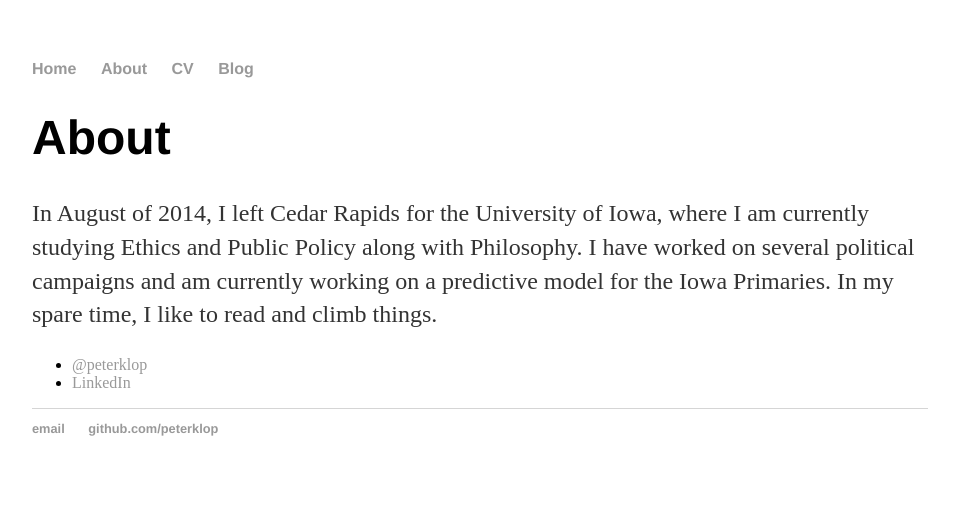
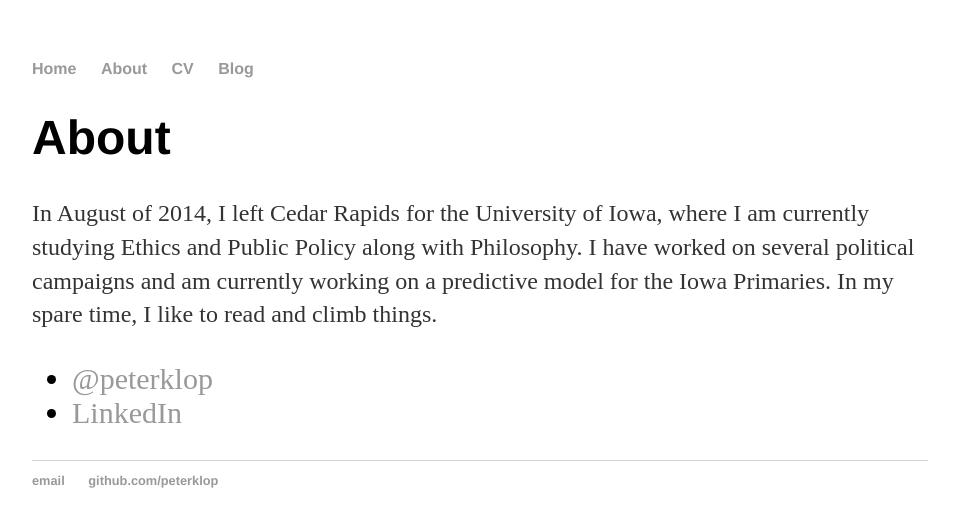
Before and after one commit to peterklop/peterklop.github.io, a Jekyll site: the page built from about/index.html, in a window 1280 px wide. Shown: the top 527 px of the page, without its empty margins (160-1119 px from the left). Built offline with Jekyll 4.4.1, drawn with Linux system fonts in a browser that asks for light colours.

Commit message:
Update index.html

```diff
--- a/about/index.html
+++ b/about/index.html
@@ -6,7 +6,7 @@ title: About
 			<h1>About</h1>
 			<p>In August of 2014, I left Cedar Rapids for the University of Iowa, where I am currently studying Ethics and Public Policy along with Philosophy. I have worked on several political campaigns and am currently working on a predictive model for the Iowa Primaries. In my spare time, I like to read and climb things.</p>
 
-			<ul class="contacts">
+			<ul class="contacts" style="font-size: 30px">
 				<li><a href="https://twitter.com/peterklop">@peterklop</a></li>
 				<li><a href="https://www.linkedin.com/pub/peter-klopfenstein/a8/23b/b37">LinkedIn</a></li>
 				<!-- <li><a href="#">Other site you want to link to</a></li> -->
```
